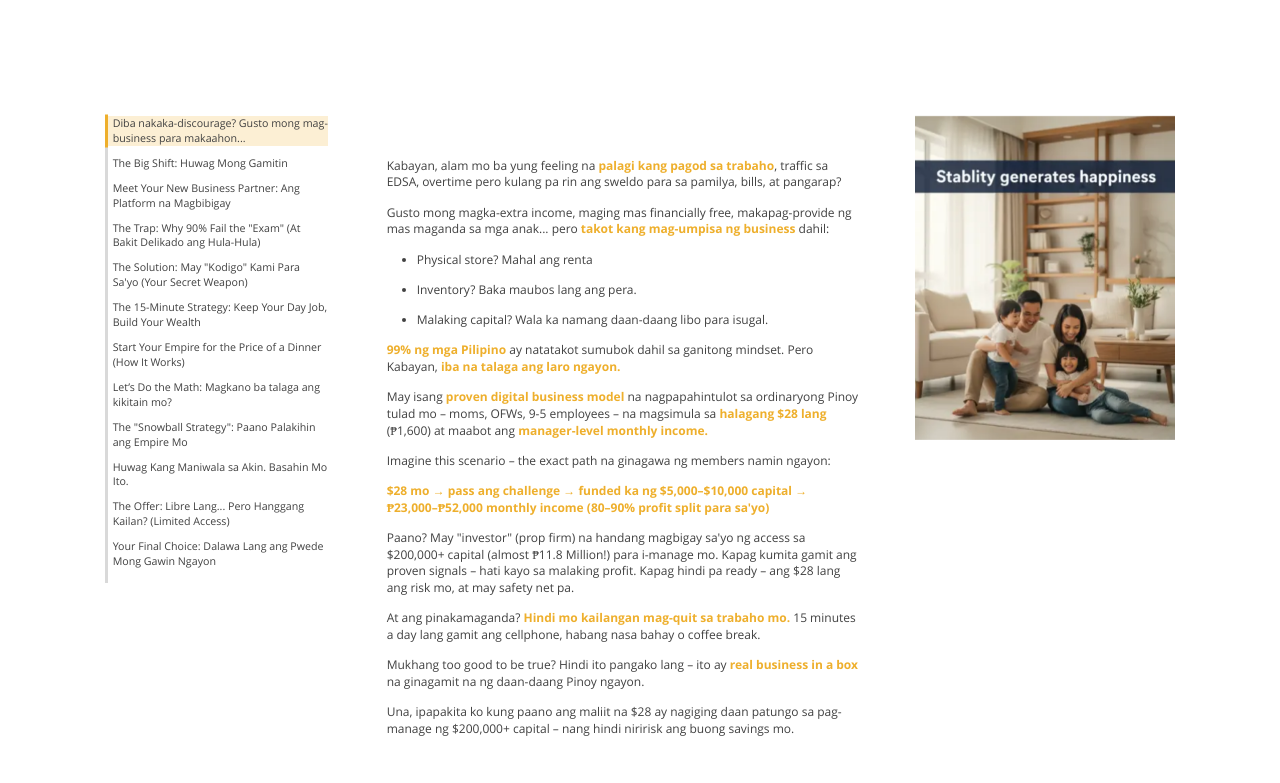
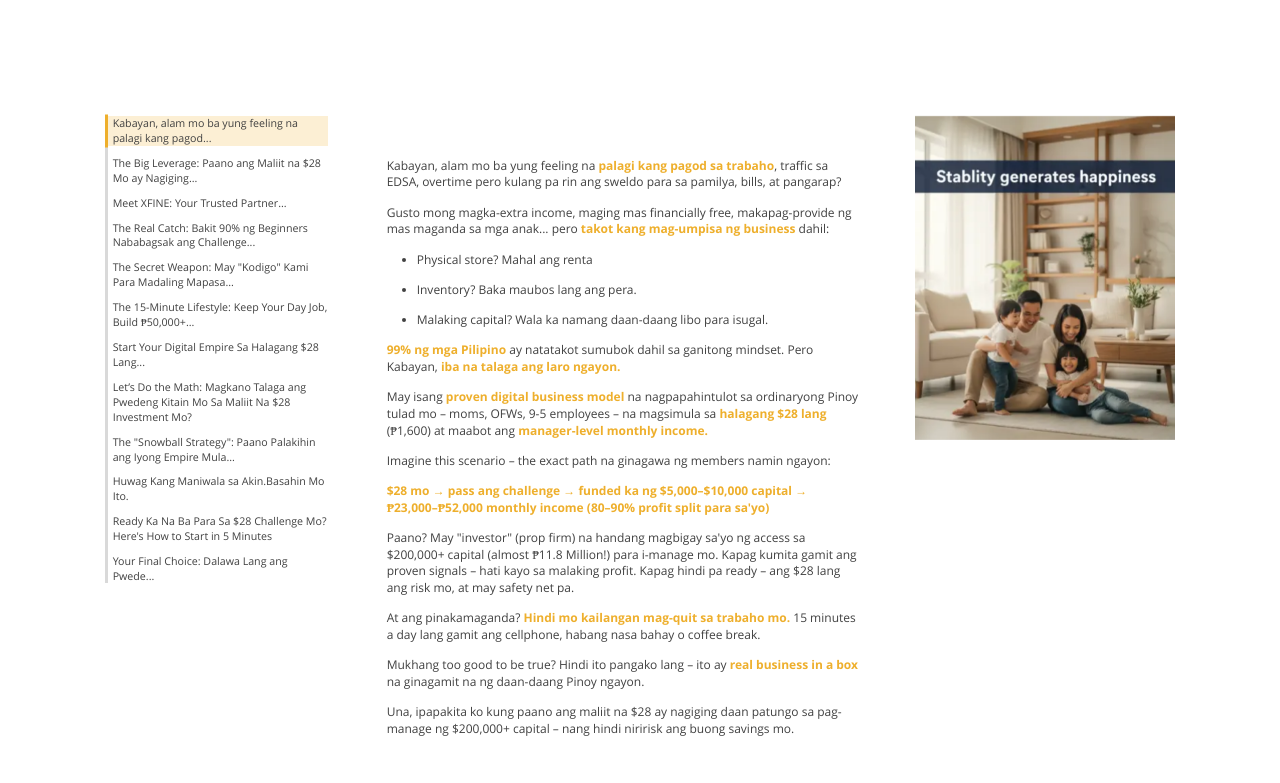
Before and after one commit to itsFide/clarizeno-v3-2, a plain HTML site: page index.html in a window 1280 px wide. Shown: the part 477-1260 px from the top of the page. Drawn offline with nearby package versions, Linux system fonts and the light colour scheme.

Commit message:
fix styles

```diff
--- a/index.html
+++ b/index.html
@@ -60,7 +60,7 @@
         <div class="hero__inner">
             <div class="hero__left">
                 <h1 class="hero__title title">
-                    <span>Walang Malaking Puhunan?$28 Lang <br> (₱1,600) Para Simulan ang Iyong Digital Business</span> na Pwedeng Umatang ng ₱50,000+ Monthly Income
+                    <span>Walang Malaking Puhunan? $28 Lang <br> (₱1,600) Para Simulan ang Iyong Digital Business</span> na Pwedeng Umatang ng ₱50,000+ Monthly Income
                 </h1>
                 <p class="hero__descr">
                     Mas mura pa sa Samgyupsal date o bagong sapatos sa Shopee... pero ito ang magiging pinakamatalinong investment mo sa 2026.
@@ -85,28 +85,27 @@
             </div>
             <div class="page-nav__content">
                 <div class="page-nav__content-item">
-                    Diba nakaka-discourage? Gusto mong mag-business para makaahon...
-                </div>
-                <div class="page-nav__content-item">The Big Shift: Huwag Mong Gamitin
-                </div>
-                <div class="page-nav__content-item">Meet Your New Business Partner:
-Ang Platform na Magbibigay
-                </div>
-                <div class="page-nav__content-item">The Trap: Why 90% Fail the "Exam" (At Bakit Delikado ang Hula-Hula)
-                </div>
-                <div class="page-nav__content-item">The Solution: May "Kodigo" Kami Para Sa'yo (Your Secret Weapon)
-                </div>
-                <div class="page-nav__content-item">The 15-Minute Strategy: Keep Your Day Job, Build Your Wealth
+                    Kabayan, alam mo ba yung feeling na palagi kang pagod...
+                </div>
+                <div class="page-nav__content-item">The Big Leverage: Paano ang Maliit na $28 Mo ay Nagiging...
+                </div>
+                <div class="page-nav__content-item">Meet XFINE: Your Trusted Partner...
+                </div>
+                <div class="page-nav__content-item">The Real Catch: Bakit 90% ng Beginners Nababagsak ang Challenge...
+                </div>
+                <div class="page-nav__content-item">The Secret Weapon: May "Kodigo" Kami Para Madaling Mapasa...
+                </div>
+                <div class="page-nav__content-item">The 15-Minute Lifestyle: Keep Your Day Job, Build ₱50,000+...
                 </div>
                 <div class="page-nav__content-item">
-                   Start Your Empire for the Price of a Dinner (How It Works)
-                </div>
-                <div class="page-nav__content-item">Let’s Do the Math: Magkano ba talaga ang kikitain mo?</div>
-                <div class="page-nav__content-item">The "Snowball Strategy": Paano Palakihin ang Empire Mo
-                </div>
-                <div class="page-nav__content-item">Huwag Kang Maniwala sa Akin. Basahin Mo Ito.</div>
-                <div class="page-nav__content-item">The Offer: Libre Lang... Pero Hanggang Kailan? (Limited Access)</div>
-                <div class="page-nav__content-item">Your Final Choice: Dalawa Lang ang Pwede Mong Gawin Ngayon</div>
+                    Start Your Digital Empire Sa Halagang $28 Lang...
+                </div>
+                <div class="page-nav__content-item">Let’s Do the Math: Magkano Talaga ang Pwedeng Kitain Mo Sa Maliit Na $28 Investment Mo? </div>
+                <div class="page-nav__content-item">The "Snowball Strategy": Paano Palakihin ang Iyong Empire Mula...
+                </div>
+                <div class="page-nav__content-item">Huwag Kang Maniwala sa Akin.Basahin Mo Ito.</div>
+                <div class="page-nav__content-item">Ready Ka Na Ba Para Sa $28 Challenge Mo? Here's How to Start in 5 Minutes</div>
+                <div class="page-nav__content-item">Your Final Choice: Dalawa Lang ang Pwede...</div>
 
             </div>
         </div>
```
Also changed, not shown: css/main.min.css.
